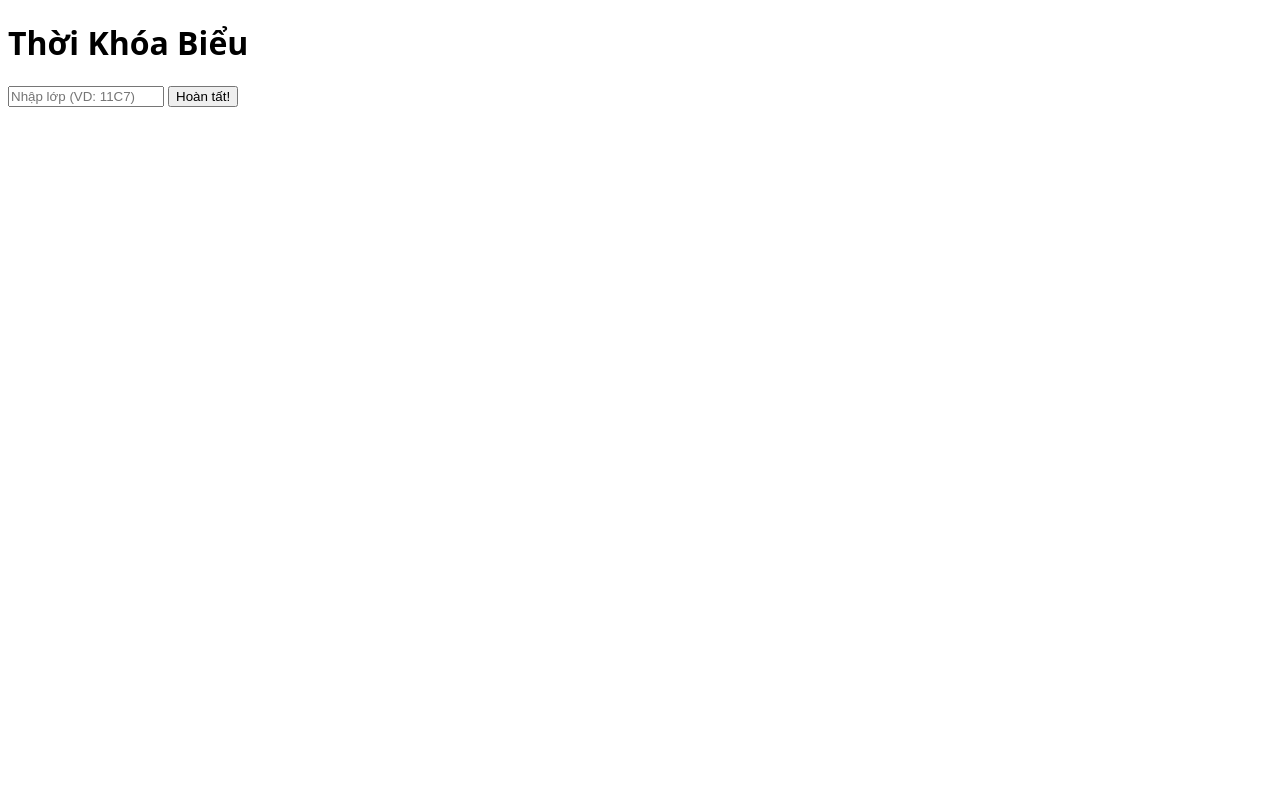
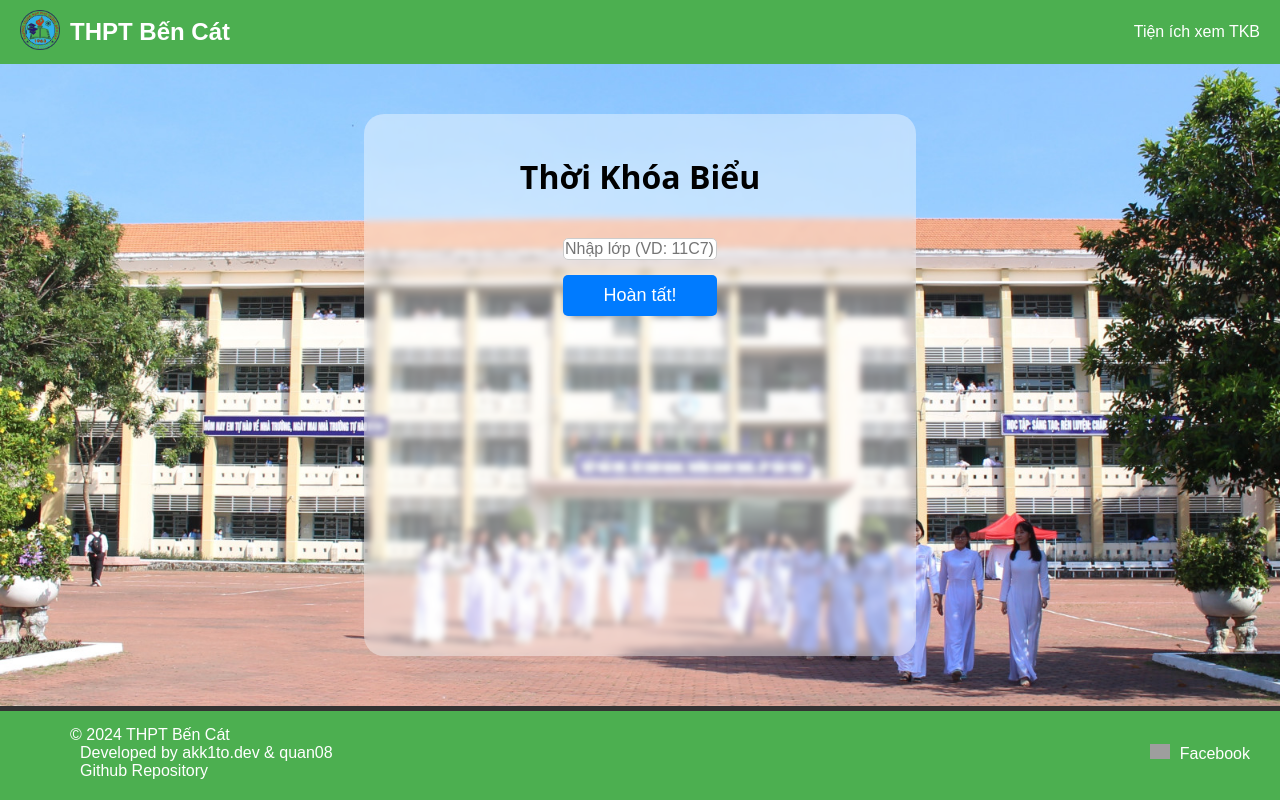
Before and after one commit to vmquan08/xemtkb, a plain HTML site: page index.html in a window 1280 px wide. Drawn offline with Linux system fonts and the light colour scheme; no server answers; grey boxes are pictures that could not be loaded.

Commit message:
Update UI Design (beta v1.0.0)

```diff
--- a/index.html
+++ b/index.html
@@ -8,9 +8,43 @@
     <link rel="stylesheet" href="style.css">
 </head>
 <body>
-    <h1>Thời Khóa Biểu</h1>
-    <input type="text" id="class-input" placeholder="Nhập lớp (VD: 11C7)">
-    <button onclick="searchClass()">Hoàn tất!</button>
-    <div id="schedule-container"></div>
+    <div class="header">
+        <div class="header-left">
+            <div class="header-logo">
+                <img src="images-removebg-preview.png" alt="Logo"> <!-- Replace with your logo URL -->
+            </div>
+            <div class="header-left-text">
+                <b>THPT Bến Cát</b>
+            </div>
+        </div>
+        <div class="header-right-text">
+            Tiện ích xem TKB
+        </div>
+    </div>
+
+    <div class="content">
+        <h1 class="title">Thời Khóa Biểu</h1>
+        <div class="input-container">
+            <input type="text" id="class-input" placeholder="Nhập lớp (VD: 11C7)">
+            <br>
+            <button onclick="searchClass()">Hoàn tất!</button>
+        </div>
+        <div id="schedule-container" class="schedule-container"></div>
+    </div>
+
+    <div class="footer">
+        <div class="footer-text">
+            &copy; 2024 THPT Bến Cát<br>
+            <a href="#">Developed by akk1to.dev & quan08</a><br>
+            <a href="#">Github Repository</a>
+        </div>
+
+        <div class="social-links">
+            <a href="https://www.facebook.com/yourpage" target="_blank">
+                <img src="https://upload.wikimedia.org/wikipedia/commons/5/51/Facebook_f_logo_%282019%29.svg" alt="Facebook">
+                Facebook
+            </a>
+        </div>
+    </div>
 </body>
 </html>
--- a/style.css
+++ b/style.css
@@ -1,8 +1,166 @@
+body {
+    background-image: url('BC2.jpg');
+    background-size: cover;
+    background-position: center;
+    background-repeat: no-repeat;
+    margin: 0;
+    font-family: Arial, sans-serif;
+    display: flex;
+    flex-direction: column;
+    min-height: 100vh;
+}
+
+.header {
+    background-color: #4CAF50;
+    color: white;
+    padding: 10px 20px;
+    display: flex;
+    justify-content: space-between;
+    align-items: center;
+}
+
+.header-left {
+    display: flex;
+    align-items: center;
+}
+
+.header-logo img {
+    width: 40px;
+    height: auto;
+    margin-right: 10px;
+}
+
+.header-left-text {
+    font-size: 1.5em;
+    margin-right: auto;
+}
+
+.header-right-text {
+    margin-left: auto;
+}
+
+.input-container {
+    display: flex;
+    flex-direction: column;
+    justify-content: center;
+    align-items: center;
+    margin-top: 20px;
+}
+
+.content {
+    flex: 1;
+    margin: 50px auto;
+    width:40%;
+    max-width: 1200px;
+    padding: 20px;
+    border-radius: 20px;
+    border-color: green;
+
+    display: flex;
+    flex-direction: column;
+    align-items: center;
+
+    background-color: rgba(255, 255, 255, 0.4);
+    backdrop-filter: blur(3px);
+}
+
+.content input {
+    width: 80%;
+    padding: 10px;
+    margin: 10px 0;
+    border: 1px solid #ccc;
+    border-radius: 5px;
+    font-size: 16px;
+    display: block;
+    margin-bottom: -3px;
+}
+
+.content button {
+    width: 100%;
+    padding: 10px;
+    background: #007bff;
+    border: none;
+    color: white;
+    border-radius: 5px;
+    font-size: 18px;
+    cursor: pointer;
+    display: block;
+}
+
+.content button:hover {
+    background: #0056b3;
+}
+
+.footer {
+    background-color: #4CAF50;
+    color: white;
+    padding: 20px;
+    position: relative;
+    margin-top: auto;
+    display: flex;
+    justify-content: space-between;
+    align-items: center;
+}
+
+.title {
+    margin-bottom: 10px;
+    display: flex;
+    flex-direction: column;
+    align-items: center;
+    justify-content: center;
+    text-align: center;
+}
+
+.footer::before {
+    content: '';
+    position: absolute;
+    top: 0;
+    left: 0;
+    width: 100%;
+    height: 5px;
+    background-color: #333;
+}
+
+.footer a {
+    color: white;
+    text-decoration: none;
+    margin: 0 10px;
+}
+
+.footer a:hover {
+    text-decoration: underline;
+}
+
+.social-links {
+    display: flex;
+    align-items: center;
+}
+
+.social-links img {
+    width: 20px;
+    height: auto;
+    margin-right: 5px;
+}
+
+.footer-text {
+    margin-left: 50px;
+}
 h1 {
     font-family: "Open Sans", sans-serif;
+    margin: center;
+}
+
+.schedule-container {
+    display: flex;
+    flex-direction: column;
+    align-items: center;
+    justify-content: center;
+    text-align: center;
 }
 
 table {
+    justify-content: center;
+    align-items: center;
     width: 100%;
     max-width: 716px;
     border-collapse: collapse;
@@ -14,7 +172,7 @@ th, td {
     text-align: center;
     padding: 8px;
     width: 14.28%;
-    height: 40px;
+    height: 20px;
 }
 
 th:first-child, td:first-child {
@@ -34,6 +192,25 @@ th:not(:first-child), td:not(:first-child) {
 }
 
 @media (max-width: 480px) {
+    /* .social-links {
+        font-size: 14px;
+    } */
+    .social-links img {
+        width: 14px;
+        height: auto;
+    }
+    .header-logo {
+        width: 30px;
+        height: auto;
+        margin-right: 15px;
+    }
+    .header-left-text{
+        font-size: 1em;
+    }
+    .footer-text {
+        margin-left: 0px;
+        font-size: 12px;
+    }
     th, td {
         font-size: 10px;
         padding: 3px;
```
Also changed, not shown: BC2.jpg (added), images-removebg-preview.png (added), 1 other file.
